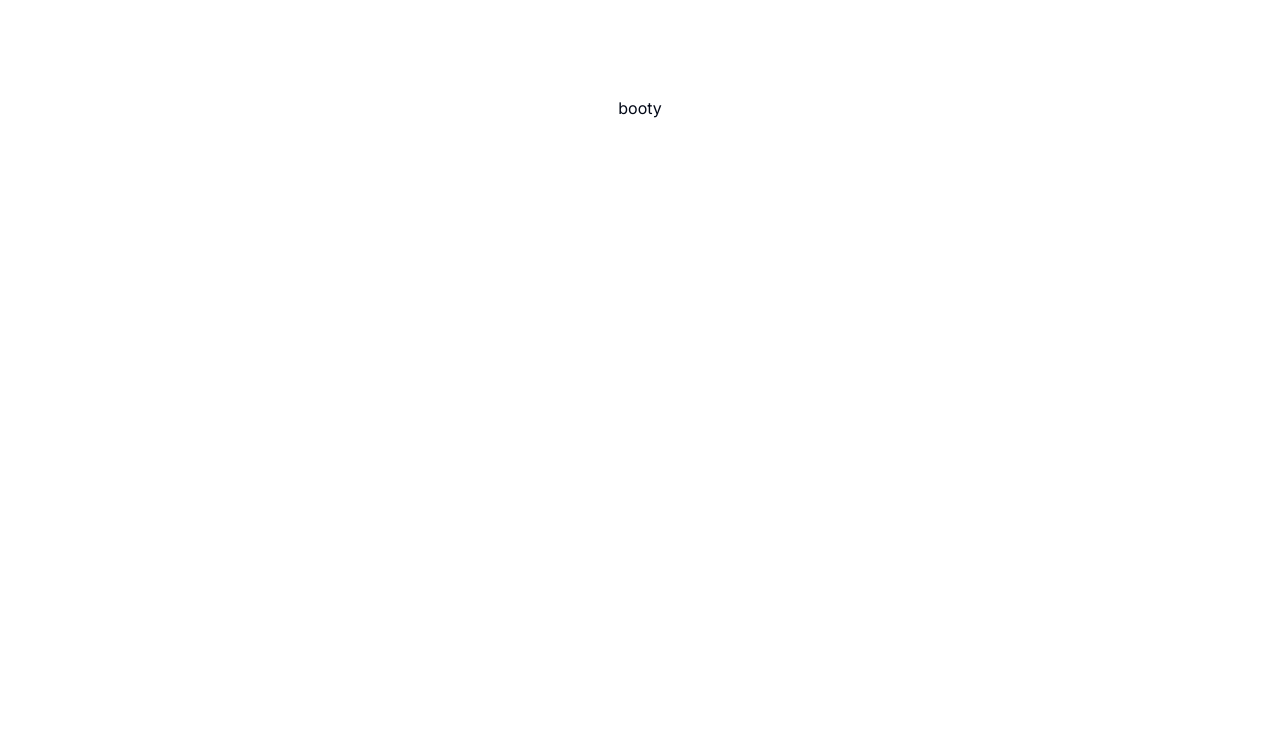
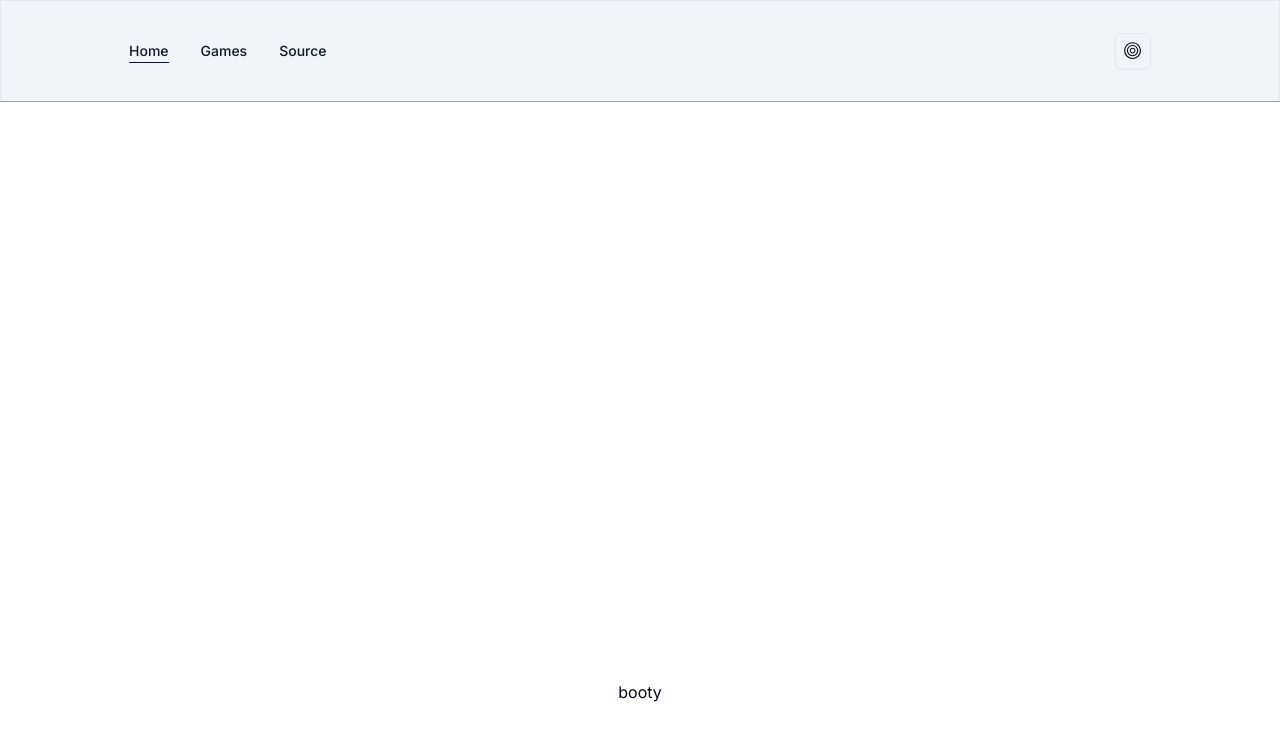
Before and after one commit to gjmooney/games-collection, a Next.js app: page / in a window 1280 px wide. Shown: the top 740 px of the page. Built offline with nearby package versions, Linux system fonts and the light colour scheme.

Commit message:
Getting started

```diff
--- a/app/layout.tsx
+++ b/app/layout.tsx
@@ -1,22 +1,35 @@
-import './globals.css'
-import type { Metadata } from 'next'
-import { Inter } from 'next/font/google'
+import Navbar from "@/components/Navbar";
+import "./globals.css";
+import type { Metadata } from "next";
+import { Inter } from "next/font/google";
+import { cn } from "@/lib/utils";
+import { ThemeProvider } from "@/components/providers/ThemeProvider";
 
-const inter = Inter({ subsets: ['latin'] })
+const inter = Inter({ subsets: ["latin"] });
 
 export const metadata: Metadata = {
-  title: 'Create Next App',
-  description: 'Generated by create next app',
-}
+  title: "Create Next App",
+  description: "Generated by create next app",
+};
 
 export default function RootLayout({
   children,
 }: {
-  children: React.ReactNode
+  children: React.ReactNode;
 }) {
   return (
     <html lang="en">
-      <body className={inter.className}>{children}</body>
+      <body
+        className={cn(
+          "flex min-h-screen flex-col items-center justify-between",
+          inter.className
+        )}
+      >
+        <ThemeProvider attribute="class" defaultTheme="system" enableSystem>
+          <Navbar />
+          {children}
+        </ThemeProvider>
+      </body>
     </html>
-  )
+  );
 }
--- a/app/page.tsx
+++ b/app/page.tsx
@@ -2,7 +2,7 @@ import Image from "next/image";
 
 export default function Home() {
   return (
-    <main className="flex min-h-screen flex-col items-center justify-between p-24">
+    <main className="p-24">
       <div>booty</div>
     </main>
   );
--- /dev/null
+++ b/components/ModeToggle.tsx
@@ -0,0 +1,38 @@
+"use client";
+
+import { useTheme } from "next-themes";
+import { Button } from "@/components/ui/button";
+import {
+  DropdownMenu,
+  DropdownMenuContent,
+  DropdownMenuItem,
+  DropdownMenuTrigger,
+} from "@/components/ui/dropdown-menu";
+import { DiscIcon, TargetIcon } from "@radix-ui/react-icons";
+
+export function ModeToggle() {
+  const { setTheme } = useTheme();
+
+  return (
+    <DropdownMenu>
+      <DropdownMenuTrigger asChild>
+        <Button variant="outline" size="icon">
+          <TargetIcon className="h-[1.2rem] w-[1.2rem] rotate-0 scale-100 transition-all dark:-rotate-90 dark:scale-0" />
+          <DiscIcon className="absolute h-[1.2rem] w-[1.2rem] rotate-90 scale-0 transition-all dark:rotate-0 dark:scale-100" />
+          <span className="sr-only">Toggle theme</span>
+        </Button>
+      </DropdownMenuTrigger>
+      <DropdownMenuContent align="end">
+        <DropdownMenuItem onClick={() => setTheme("light")}>
+          Light
+        </DropdownMenuItem>
+        <DropdownMenuItem onClick={() => setTheme("dark")}>
+          Dark
+        </DropdownMenuItem>
+        <DropdownMenuItem onClick={() => setTheme("system")}>
+          System
+        </DropdownMenuItem>
+      </DropdownMenuContent>
+    </DropdownMenu>
+  );
+}
--- /dev/null
+++ b/components/Navbar.tsx
@@ -0,0 +1,22 @@
+import { useEffect, useState } from "react";
+import FancyLink from "./animations/FancyLink";
+import { ModeToggle } from "./ModeToggle";
+
+const Navbar = ({}) => {
+  return (
+    <header
+      id="navbar"
+      className="sticky top-0 z-10 flex w-full items-center justify-between border bg-accent p-8 font-medium transition-all duration-1000 ease-in-out md:border-b-primary/40 md:px-32"
+    >
+      <nav className="hidden h-full items-center justify-between md:flex">
+        <FancyLink title="Home" href="/" className="mr-4" />
+        <FancyLink title="Games" href="/games" className="mx-4" />
+        <FancyLink title="Source" href="/source" className="mx-4" />
+      </nav>
+
+      <ModeToggle />
+    </header>
+  );
+};
+
+export default Navbar;
--- /dev/null
+++ b/components/animations/FancyLink.tsx
@@ -0,0 +1,44 @@
+"use client";
+
+import { cn } from "@/lib/utils";
+import Link from "next/link";
+import { usePathname } from "next/navigation";
+import React from "react";
+import { buttonVariants } from "../ui/button";
+
+interface FancyLinkProps {
+  href: string;
+  title: string;
+  className?: string;
+}
+
+const FancyLink = React.forwardRef<HTMLAnchorElement, FancyLinkProps>(
+  ({ href, title, className = "", ...props }, ref) => {
+    //const { href, title, className = "", mobile = false, ...props } = props;
+    const pathname = usePathname();
+    return (
+      <Link
+        {...props}
+        ref={ref}
+        href={href}
+        className={cn(
+          "group relative p-0",
+          buttonVariants({ variant: "link", size: "navLink" }),
+          className
+        )}
+      >
+        {title}
+        <span
+          className={cn(
+            "absolute -bottom-0.5 left-0 h-[1px] bg-primary duration-300 ease-in-out group-hover:w-full",
+            pathname === href ? "h-[1.5px] w-full" : "w-0"
+          )}
+        />
+      </Link>
+    );
+  }
+);
+
+FancyLink.displayName = "FancyLink";
+
+export default FancyLink;
--- /dev/null
+++ b/components/providers/ThemeProvider.tsx
@@ -0,0 +1,9 @@
+"use client";
+
+import * as React from "react";
+import { ThemeProvider as NextThemesProvider } from "next-themes";
+import { type ThemeProviderProps } from "next-themes/dist/types";
+
+export function ThemeProvider({ children, ...props }: ThemeProviderProps) {
+  return <NextThemesProvider {...props}>{children}</NextThemesProvider>;
+}
--- /dev/null
+++ b/components/ui/button.tsx
@@ -0,0 +1,58 @@
+import * as React from "react";
+import { Slot } from "@radix-ui/react-slot";
+import { cva, type VariantProps } from "class-variance-authority";
+
+import { cn } from "@/lib/utils";
+
+const buttonVariants = cva(
+  "inline-flex items-center justify-center rounded-md text-sm font-medium transition-colors focus-visible:outline-none focus-visible:ring-1 focus-visible:ring-ring disabled:pointer-events-none disabled:opacity-50",
+  {
+    variants: {
+      variant: {
+        default:
+          "bg-primary text-primary-foreground shadow hover:bg-primary/90",
+        destructive:
+          "bg-destructive text-destructive-foreground shadow-sm hover:bg-destructive/90",
+        outline:
+          "border border-input bg-transparent shadow-sm hover:bg-accent hover:text-accent-foreground",
+        secondary:
+          "bg-secondary text-secondary-foreground shadow-sm hover:bg-secondary/80",
+        ghost: "hover:bg-accent hover:text-accent-foreground",
+        link: "text-primary",
+      },
+      size: {
+        default: "h-9 px-4 py-2",
+        sm: "h-8 rounded-md px-3 text-xs",
+        lg: "h-10 rounded-md px-8",
+        icon: "h-9 w-9",
+        navLink: "",
+      },
+    },
+    defaultVariants: {
+      variant: "default",
+      size: "default",
+    },
+  }
+);
+
+export interface ButtonProps
+  extends React.ButtonHTMLAttributes<HTMLButtonElement>,
+    VariantProps<typeof buttonVariants> {
+  asChild?: boolean;
+}
+
+const Button = React.forwardRef<HTMLButtonElement, ButtonProps>(
+  ({ className, variant, size, asChild = false, ...props }, ref) => {
+    const Comp = asChild ? Slot : "button";
+    return (
+      <Comp
+        className={cn(buttonVariants({ variant, size, className }))}
+        ref={ref}
+        {...props}
+      />
+    );
+  }
+);
+Button.displayName = "Button";
+
+export { Button, buttonVariants };
--- a/package.json
+++ b/package.json
@@ -12,6 +12,7 @@
   "dependencies": {
     "@radix-ui/react-dropdown-menu": "^2.0.5",
     "@radix-ui/react-icons": "^1.3.0",
+    "@radix-ui/react-slot": "^1.0.2",
     "@types/node": "20.5.9",
     "@types/react": "18.2.21",
     "@types/react-dom": "18.2.7",
```
Also changed, not shown: app/globals.css (+16 -0 lines), 1 other file (tests, documents, lock files or other folders).
